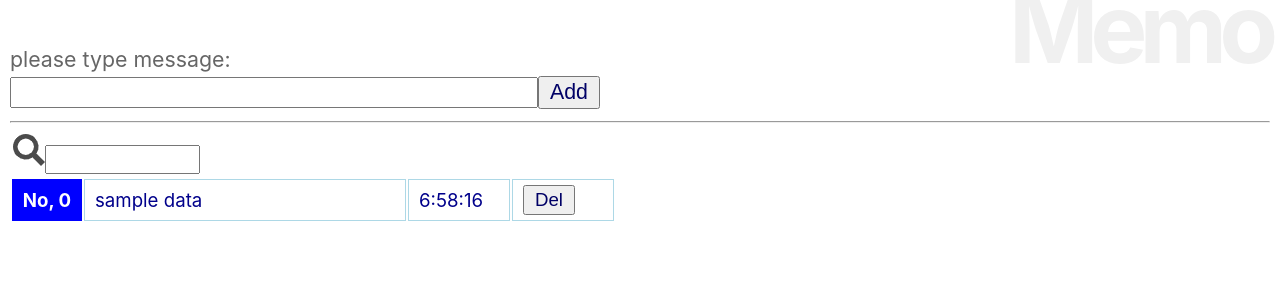
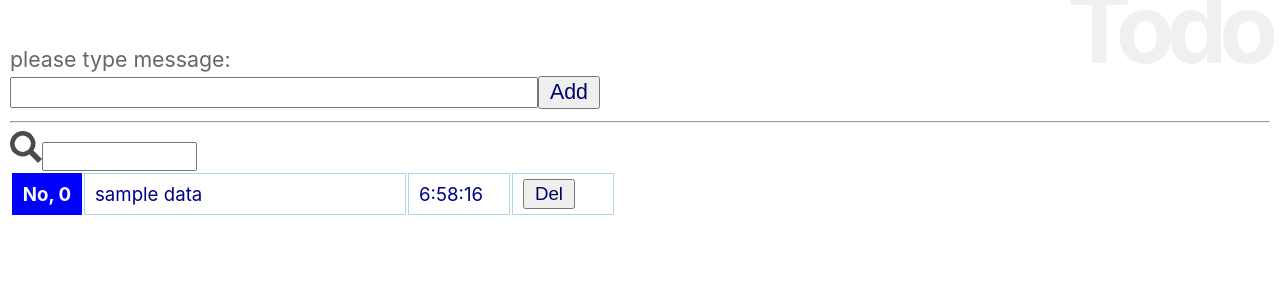
Before and after one commit to kanterbury/react_todo_app, a React (Create React App) app: page / in a window 1280 px wide. Shown: the top 300 px of the page. Built offline with nearby package versions, Linux system fonts and the light colour scheme.

Commit message:
h1を"Memo"から"Todo"へ

```diff
--- a/src/App.js
+++ b/src/App.js
@@ -7,9 +7,6 @@ import FindForm from './memo/FindForm';
 
 // Appコンポーネント
 class App extends Component {
-  td = {
-    width:"250px"
-  }
 
   constructor(props){
     super(props);
@@ -18,12 +15,10 @@ class App extends Component {
   render() {
     return (
       <div>
-        <h1>Memo</h1>
+        <h1>Todo</h1>
         <AddForm />
         <hr />
-        <table><tbody><tr>
-          <td style={this.td}><FindForm /></td>
-        </tr></tbody></table>
+        <FindForm />
         <Memo />
       </div>
     );
```
